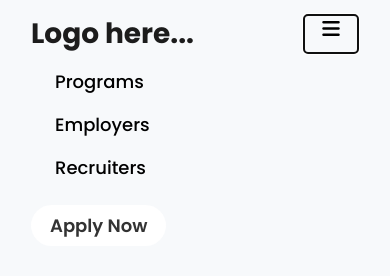
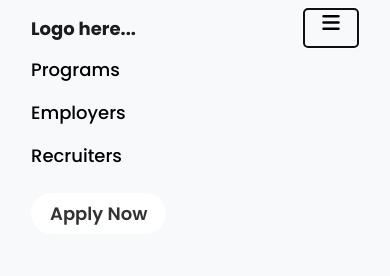
Before and after one commit to Abir-Hasan-GUB/Techway-Latest-project-fiverr-2, a website: page src/index.html in a window 390 px wide. Both pictures are taken after a click on the button "Toggle navigation". Drawn offline with Linux system fonts and the light colour scheme.

Commit message:
add images

```diff
--- a/src/css/responsive.css
+++ b/src/css/responsive.css
@@ -5,20 +5,44 @@
 
   /* =================== Large Screen ===================== */
   @media only screen and (max-width: 980px) {
-
+   /* =========== Nav Bar =========== */
+   .navbar-nav .nav-link{
+    padding: 0.5rem 0 !important;
+}
+.navbar-brand{
+    color: #1C1C1C;
+    font-weight: 700;
+    font-size: 22px !important;
+}
 
   }
 
   /* =============Midium Devices ================= */
 
   @media only screen and (max-width: 768px) {
-
+   /* =========== Nav Bar =========== */
+   .navbar-nav .nav-link{
+    padding: 0.5rem 0 !important;
+}
+.navbar-brand{
+    color: #1C1C1C;
+    font-weight: 700;
+    font-size: 18px !important;
+}
   }
 
   /* =============Small Devices ================= */
 
   @media only screen and (max-width: 480px) {
-
+ /* =========== Nav Bar =========== */
+ .navbar-nav .nav-link{
+    padding: 0.5rem 0 !important;
+}
+.navbar-brand{
+    color: #1C1C1C;
+    font-weight: 700;
+    font-size: 18px !important;
+}
   }
 
 
--- a/src/scss/style.scss
+++ b/src/scss/style.scss
@@ -63,6 +63,9 @@ body {
         background: #FFFFFF;
         color: #333333;
     }
+    .navbarButton:hover{
+        color: #333333;
+    }
 }
 
 #navBar{
```
Also changed, not shown: src/css/style.css, src/images/banner.png (added), src/images/be-a-cordinate.png (added), src/images/business-insidedr.png (added), src/images/check.png (renamed from src/images/icons/check.png), src/images/check.svg (renamed from src/images/icons/check.svg), src/images/drive-your-potential.png (added), src/images/lakshami-people.png (added), src/images/on-demand.png (added), src/images/premium-work-1.png (added), src/images/premium-work-2.png (added), src/images/premium-work-3.png (added), src/images/success-stories-bg.png (added), src/images/success-stories.png (added), 2 more files.
